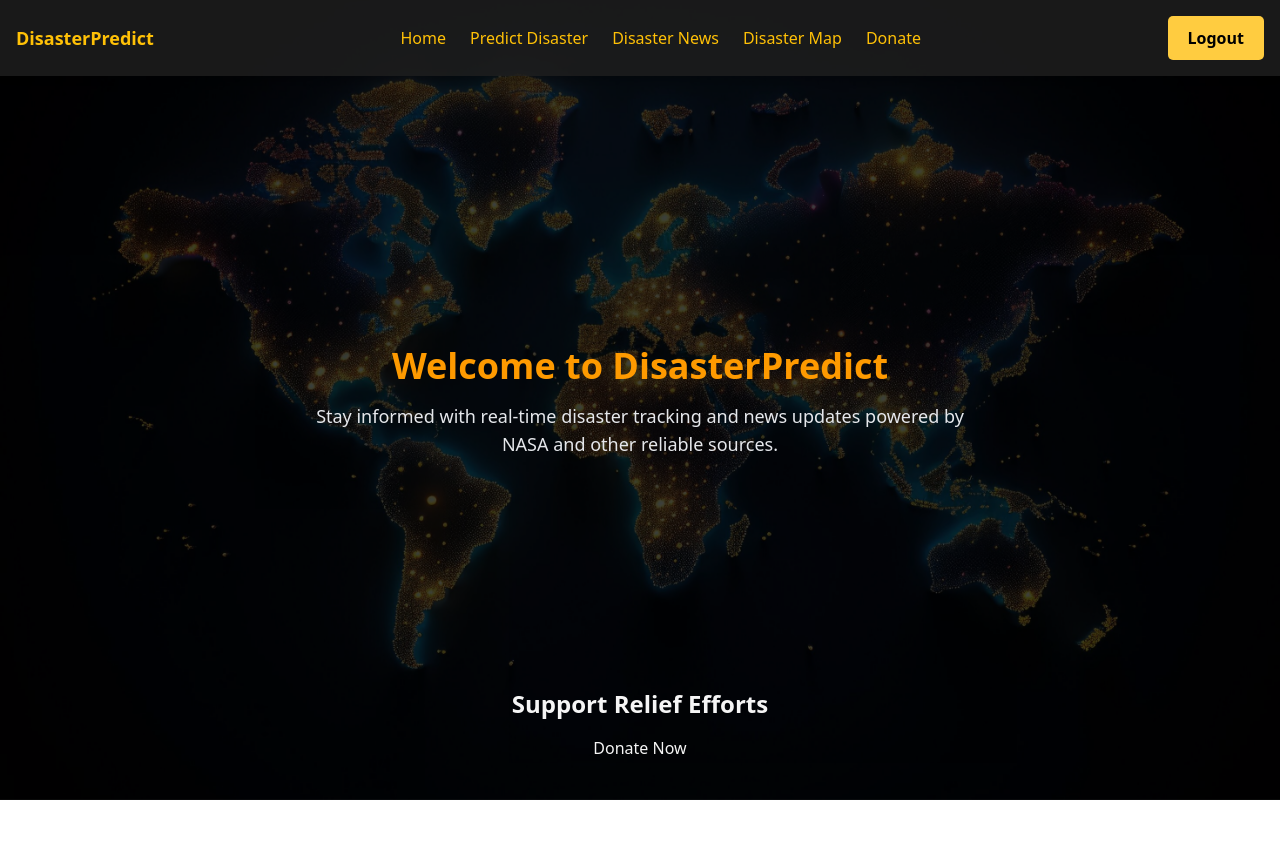
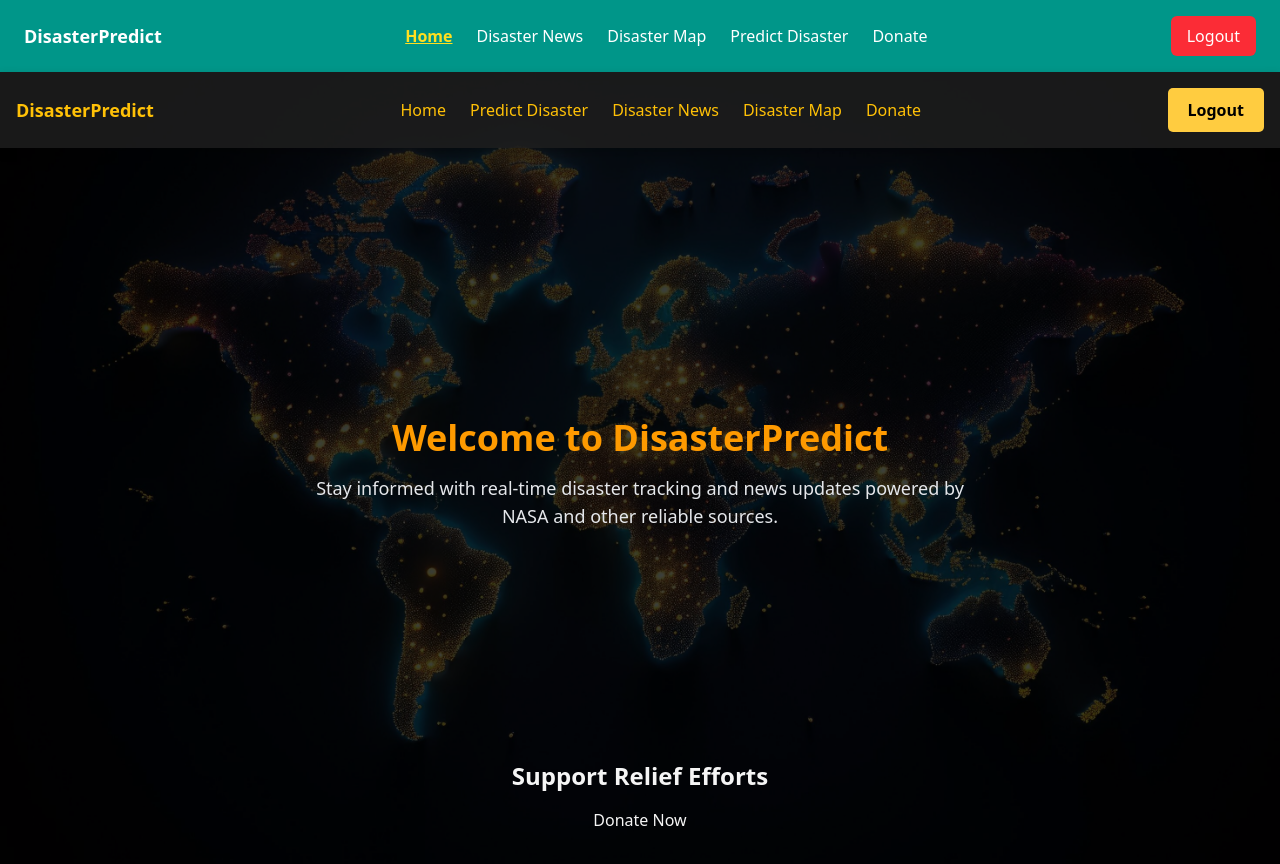
Before and after one commit to tinap98/DisasterPredict, a React (Vite) app in the folder frontend/: page /home in a window 1280 px wide. Shown: the top 864 px of the page. Before the commit the page ends 800 px from the top, so only its background shows below. Built offline with nearby package versions, Linux system fonts and the light colour scheme; no server answers; sample sign-in values are in the browser's storage.

Commit message:
fetch url for production

```diff
--- a/frontend/package.json
+++ b/frontend/package.json
@@ -16,6 +16,7 @@
     "leaflet": "^1.9.4",
     "react": "^19.0.0",
     "react-dom": "^19.0.0",
+    "react-hot-toast": "^2.5.2",
     "react-leaflet": "^5.0.0",
     "react-leaflet-markercluster": "^5.0.0-rc.0",
     "react-router-dom": "^7.3.0",
--- a/frontend/src/App.jsx
+++ b/frontend/src/App.jsx
@@ -1,12 +1,15 @@
 import React, { useState, useEffect } from 'react';
-import { BrowserRouter as Router, Routes, Route, Navigate } from 'react-router-dom';
+import { BrowserRouter as Router, Routes, Route, Navigate, Outlet } from 'react-router-dom';
+import { Toaster } from 'react-hot-toast';
 import Login from './components/Login';
 import Signup from './components/Signup';
 import LandingPage from './components/LandingPage';
 import DisasterNewsComponent from './components/DisasterNewsComponent';
 import MapComponent from './components/MapComponent';
 import DonationForm from './components/DonationForm';
-import DisasterPrediction from './components/DisasterPrediction.jsx';
+import DisasterPrediction from './components/DisasterPrediction';
+import Navbar from './components/Navbar'; // Make sure this is the updated Navbar
+
 const App = () => {
   const [isAuthenticated, setIsAuthenticated] = useState(false);
   const [currentUser, setCurrentUser] = useState(null);
@@ -15,8 +18,7 @@ const App = () => {
   useEffect(() => {
     const token = localStorage.getItem('authToken');
     if (token) {
-      // In real app, you would fetch user data from the token
-      const mockUser = { id: 1, name: "Test User" };
+      const mockUser = { id: 1, name: "Test User" }; // Replace with real fetch
       setCurrentUser(mockUser);
       setIsAuthenticated(true);
     }
@@ -29,64 +31,41 @@ const App = () => {
     setCurrentUser(null);
   };
 
+  const AuthenticatedLayout = () => (
+    <>
+      <Navbar isAuthenticated={isAuthenticated} handleLogout={handleLogout} />
+      <Outlet />
+    </>
+  );
+
   if (isLoading) {
-    return <div className="min-h-screen bg-gray-100 flex items-center justify-center">Loading...</div>;
+    return (
+      <div className="min-h-screen bg-gray-100 flex items-center justify-center">
+        Loading...
+      </div>
+    );
   }
 
   return (
     <Router>
-      <div className="min-h-screen bg-gray-100">
-        <Routes>
-          <Route
-            path="/login"
-            element={!isAuthenticated ?
-              <Login setIsAuthenticated={setIsAuthenticated} setCurrentUser={setCurrentUser} /> :
-              <Navigate to="/home" replace />}
-          />
-          <Route
-            path="/signup"
-            element={!isAuthenticated ? <Signup /> : <Navigate to="/home" replace />}
-          />
-          <Route
-            path="/home"
-            element={
-              <LandingPage
-                isAuthenticated={isAuthenticated}
-                handleLogout={handleLogout}
-                currentUser={currentUser}
-              />
-            }
-          />
-          <Route
-            path="/disaster-news"
-            element={isAuthenticated ? <DisasterNewsComponent /> : <Navigate to="/login" replace />}
-          />
-          <Route
-            path="/disaster-map"
-            element={isAuthenticated ? <MapComponent /> : <Navigate to="/login" replace />}
-          />
-          <Route
-            path="/donate"
-            element={
-              isAuthenticated && currentUser ?
-                <DonationForm userId={currentUser.id} /> :
-                <Navigate to="/login" replace />
-            }
-          />
-          <Route
-            path="/predict-disaster"
-            element={
-              isAuthenticated ?
-                <DisasterPrediction currentUser={currentUser} /> :
-                <Navigate to="/login" replace />
-            }
-          />
-          <Route
-            path="/"
-            element={<Navigate to={isAuthenticated ? "/home" : "/login"} replace />}
-          />
-        </Routes>
-      </div>
+      <Toaster position="top-center" />
+      <Routes>
+        {/* Public Routes */}
+        <Route path="/login" element={!isAuthenticated ? <Login setIsAuthenticated={setIsAuthenticated} setCurrentUser={setCurrentUser} /> : <Navigate to="/home" replace />} />
+        <Route path="/signup" element={!isAuthenticated ? <Signup /> : <Navigate to="/home" replace />} />
+
+        {/* Authenticated Routes */}
+        <Route element={<AuthenticatedLayout />}>
+          <Route path="/home" element={<LandingPage isAuthenticated={isAuthenticated} handleLogout={handleLogout} currentUser={currentUser} />} />
+          <Route path="/disaster-news" element={isAuthenticated ? <DisasterNewsComponent /> : <Navigate to="/login" replace />} />
+          <Route path="/disaster-map" element={isAuthenticated ? <MapComponent /> : <Navigate to="/login" replace />} />
+          <Route path="/donate" element={isAuthenticated && currentUser ? <DonationForm userId={currentUser.id} /> : <Navigate to="/login" replace />} />
+          <Route path="/predict-disaster" element={isAuthenticated ? <DisasterPrediction currentUser={currentUser} /> : <Navigate to="/login" replace />} />
+        </Route>
+
+        {/* Root Redirect */}
+        <Route path="/" element={<Navigate to={isAuthenticated ? "/home" : "/login"} replace />} />
+      </Routes>
     </Router>
   );
 };
--- a/frontend/src/components/DisasterNewsComponent.jsx
+++ b/frontend/src/components/DisasterNewsComponent.jsx
@@ -11,7 +11,7 @@ const DisasterNewsComponent = () => {
     const fetchNews = async () => {
       try {
         setLoading(true);
-        const response = await fetch('http://127.0.0.1:5000/api/disaster-news');
+        const response = await fetch(`${import.meta.env.VITE_API_BASE_URL}/api/disaster-news`);
         if (!response.ok) {
           throw new Error(`Error fetching news: ${response.status}`);
         }
--- a/frontend/src/components/DisasterPrediction.jsx
+++ b/frontend/src/components/DisasterPrediction.jsx
@@ -1,5 +1,5 @@
 import React, { useState, useRef } from 'react';
-
+const apiUrl = import.meta.env.VITE_API_BASE_URL;
 function DisasterPrediction() {
   const [year, setYear] = useState(1900);
   const [magScale, setMagScale] = useState(0);
@@ -66,7 +66,7 @@ function DisasterPrediction() {
     setError(null);
 
     try {
-      const response = await fetch("http://localhost:5000/api/predict", {
+      const response = await fetch(`${apiUrl}/api/predict`, {
         method: "POST",
         headers: {
           "Content-Type": "application/json",
--- a/frontend/src/components/DonationForm.jsx
+++ b/frontend/src/components/DonationForm.jsx
@@ -21,7 +21,7 @@ const DonationForm = ({ userId }) => {
         setError(null);
 
         try {
-            const response = await fetch('http://localhost:5000/api/donate', {
+            const response = await fetch('${import.meta.env.VITE_API_BASE_URL}/api/donate', {
                 method: 'POST',
                 headers: {
                     'Content-Type': 'application/json',
--- a/frontend/src/components/Login.jsx
+++ b/frontend/src/components/Login.jsx
@@ -15,7 +15,7 @@ const Login = ({ setIsAuthenticated, setCurrentUser }) => {
   const handleLogin = async (e) => {
     e.preventDefault();
     try {
-      const response = await axios.post("http://localhost:5000/login", formData);
+      const response = await axios.post("${import.meta.env.VITE_API_BASE_URL}/login", formData);
 
       // Store authentication token
       localStorage.setItem("authToken", response.data.token);
--- a/frontend/src/components/Navbar.jsx
+++ b/frontend/src/components/Navbar.jsx
@@ -1,16 +1,21 @@
 import React from "react";
-import { Link, useNavigate } from "react-router-dom";
+import { Link, useNavigate, useLocation } from "react-router-dom";
+import { toast } from "react-hot-toast";
 
 const Navbar = ({ isAuthenticated, handleLogout }) => {
   const navigate = useNavigate();
+  const location = useLocation();
 
-  // Function to handle restricted navigation
   const handleRestrictedAccess = (e, route) => {
     if (!isAuthenticated) {
-      e.preventDefault(); // Prevent default navigation
-      navigate("/signup"); // Redirect to Register page
+      e.preventDefault();
+      toast("Please sign up to access that page.");
+      navigate("/signup", { state: { from: route } });
     }
   };
+
+  const navLinkStyle = (path) =>
+    `hover:underline ${location.pathname === path ? "underline text-yellow-300 font-semibold" : ""}`;
 
   return (
     <nav className="bg-teal-600 text-white py-4 px-6 flex justify-between items-center shadow-md">
@@ -19,24 +24,41 @@ const Navbar = ({ isAuthenticated, handleLogout }) => {
 
       {/* Navigation Links */}
       <div className="space-x-6 flex items-center">
-        <Link to="/home" className="hover:underline">
+        <Link to="/home" className={navLinkStyle("/home")}>
           Home
         </Link>
 
         {/* Restricted Links */}
-        <Link to="/disaster-news" onClick={(e) => handleRestrictedAccess(e, "/disaster-news")} className="hover:underline">
+        <Link
+          to="/disaster-news"
+          onClick={(e) => handleRestrictedAccess(e, "/disaster-news")}
+          className={navLinkStyle("/disaster-news")}
+          title="Requires Login"
+        >
           Disaster News
         </Link>
-        <Link to="/disaster-map" onClick={(e) => handleRestrictedAccess(e, "/disaster-map")} className="hover:underline">
+        <Link
+          to="/disaster-map"
+          onClick={(e) => handleRestrictedAccess(e, "/disaster-map")}
+          className={navLinkStyle("/disaster-map")}
+          title="Requires Login"
+        >
           Disaster Map
         </Link>
         <Link
           to="/predict-disaster"
           onClick={(e) => handleRestrictedAccess(e, "/predict-disaster")}
-          className="hover:underline">
+          className={navLinkStyle("/predict-disaster")}
+          title="Requires Login"
+        >
           Predict Disaster
         </Link>
-        <Link to="/donate" onClick={(e) => handleRestrictedAccess(e, "/donate")} className="hover:underline font-semibold text-yellow-300">
+        <Link
+          to="/donate"
+          onClick={(e) => handleRestrictedAccess(e, "/donate")}
+          className={navLinkStyle("/donate")}
+          title="Requires Login"
+        >
           Donate
         </Link>
       </div>
--- a/frontend/src/main.jsx
+++ b/frontend/src/main.jsx
@@ -1,10 +1,12 @@
 import React from 'react';
 import { StrictMode } from 'react';
 import { createRoot } from 'react-dom/client';
+import App from './App.jsx';
 import './index.css';
-import App from './App.jsx';
 
-createRoot(document.getElementById('root')).render(
+const rootElement = document.getElementById('root');
+
+createRoot(rootElement).render(
   <StrictMode>
     <App />
   </StrictMode>
```
Also changed, not shown: frontend/src/components/Signup.jsx (+14 -7 lines), 1 other file (tests, documents, lock files or other folders).
